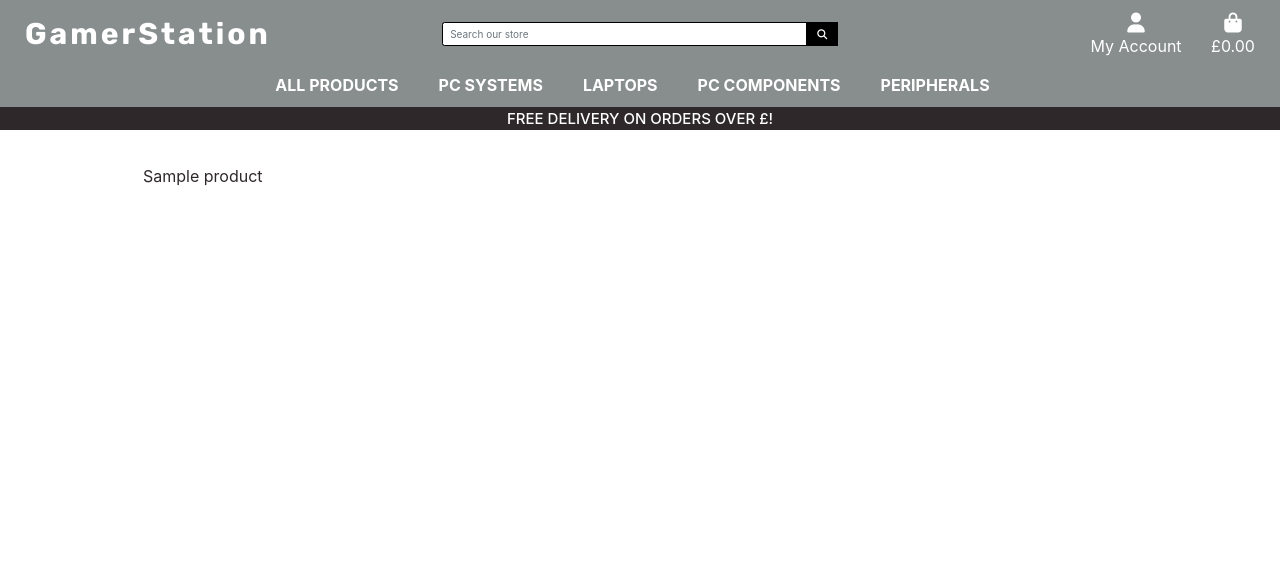
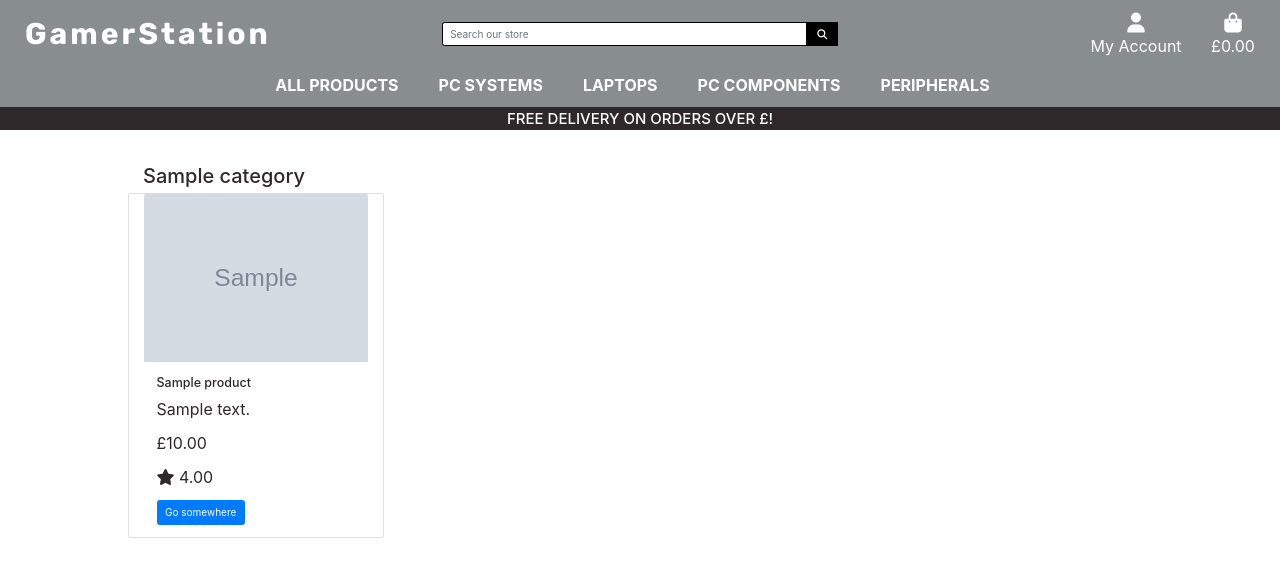
Before and after one commit to ThomasWharton/gamer-station, a Django app: page /products/ in a window 1280 px wide. Shown: the top 577 px of the page. Run offline with Django 3.2, Linux system fonts and the light colour scheme; tables that the repository leaves empty hold one stand-in row (values such as "Sample post"); grey boxes marked "Sample" are stand-in pictures; parts of the project's set-up code (start-up, migrations or seed data) failed here and were passed over; some libraries are stand-ins or nearby versions.

Commit message:
Feat: Add basic card component to render products under category

```diff
--- a/products/templates/products/products.html
+++ b/products/templates/products/products.html
@@ -10,13 +10,25 @@
 {% endblock %}
 
 {% block content %}
-    <div class="container">
+<div class="container">
+    {% for category in categories %}
+        <h2>{{ category.friendly_name }}</h2>
         <div class="row">
-            <div class="col">
-                {% for product in products %}
-                    <p>{{ product.name }}</p>
-                {% endfor %}
-            </div>
+            {% for product in products %}
+                {% if product.category == category %}
+                    <div class="card col-lg-3 col-md-4 col-sm-6 col-xs-12" style="width: 18rem;">
+                        <img class="card-img-top" src="{{ product.image_url }}" alt="Card image cap">
+                        <div class="card-body">
+                            <h5 class="card-title">{{ product.name }}</h5>
+                            <p class="card-text">{{ product.description }}</p>
+                            <p class="card-text">£{{ product.price }}</p>
+                            <p class="card-text"><i class="fas fa-star"></i> {{ product.rating }}</p>
+                            <a href="#" class="btn btn-primary">Go somewhere</a>
+                        </div>
+                    </div>
+                {% endif %}
+            {% endfor %}
         </div>
-    </div>
+    {% endfor %}
+</div>
 {% endblock %}
--- a/products/views.py
+++ b/products/views.py
@@ -1,5 +1,5 @@
 from django.shortcuts import render
-from .models import Product
+from .models import Product, Category
 
 
 
@@ -7,8 +7,10 @@ def all_products(request):
     """A view to show all products including sorting and search queries"""
 
     products = Product.objects.all()
+    categories = Category.objects.all()
 
     context = {
         'products': products,
+        'categories': categories,
     }
     return render(request, 'products/products.html', context)
```
